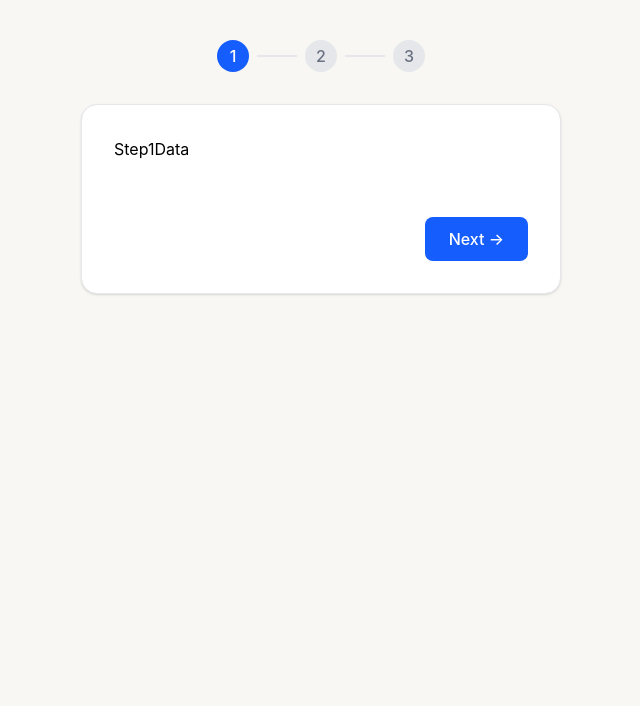
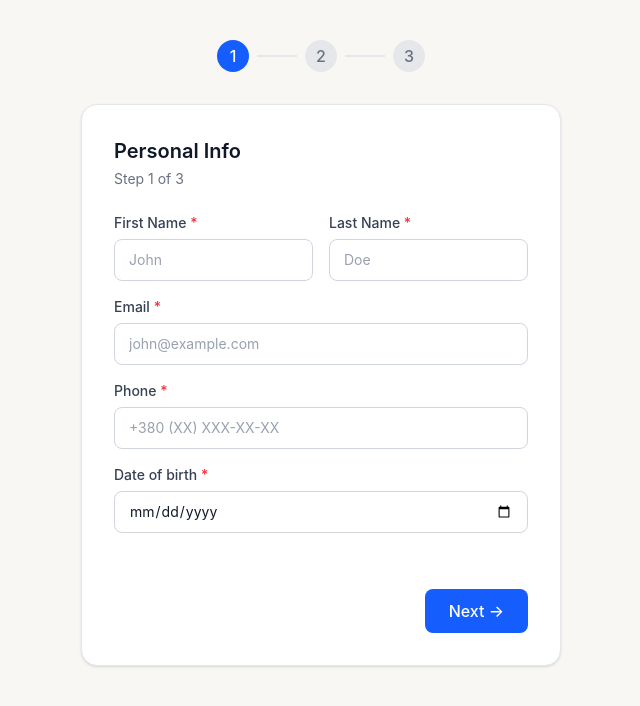
Before and after one commit to Nabeyko/multi-step-form, a React (Vite) app: page / in a window 1280 px wide. Shown: the top 706 px of the page, without its empty margins (319-959 px from the left). Built offline with nearby package versions, Linux system fonts and the light colour scheme.

Commit message:
feat: implement step 1 personal info form with validation

```diff
--- a/src/App.tsx
+++ b/src/App.tsx
@@ -2,9 +2,39 @@ import { useState } from "react";
 import { StepIndicator } from "./components/StepIndicator";
 import { MultiStepForm } from "./components/MultiStepForm";
 import { ButtonBack, ButtonNext, ButtonSubmit } from "./components/Button";
+import type { FormData } from "./types/form";
+
+const initialFormData: FormData = {
+  step1: {
+    firstName: "",
+    lastName: "",
+    email: "",
+    phone: "",
+    dateOfBirth: "",
+  },
+  step2: {
+    country: "",
+    city: "",
+    streetAddress: "",
+    zipCode: "",
+  },
+  step3: {
+    agreeTerms: false,
+    subscribe: false,
+  },
+};
 
 export const App = () => {
   const [currentStep, setCurrentStep] = useState<number>(1);
+  const [formData, setFormData] = useState<FormData>(initialFormData);
+
+  const handleNext = () => setCurrentStep((prev) => Math.min(prev + 1, 3));
+  const handleBack = () => setCurrentStep((prev) => Math.max(prev - 1, 1));
+
+  const handleSubmit = (event: React.FormEvent<HTMLFormElement>) => {
+    event.preventDefault();
+    console.log(JSON.stringify(formData, null, 2));
+  };
 
   return (
     <main className="min-h-screen bg-[#f8f7f3] flex flex-col items-center py-10 px-4">
@@ -13,16 +43,17 @@ export const App = () => {
       </header>
 
       <section className="w-full max-w-[480px] bg-white rounded-2xl shadow-sm border border-gray-200 p-6 md:p-8">
-        <MultiStepForm currentStep={currentStep} />
+        <MultiStepForm
+          currentStep={currentStep}
+          formData={formData}
+          setFormData={setFormData}
+          onSubmit={handleSubmit}
+        />
 
         <div className="flex justify-between w-full mt-8">
-          {currentStep > 1 ? <ButtonBack /> : <div />}
-
-          {currentStep < 3 && <ButtonNext />}
-
-          {currentStep === 3 && (
-            <ButtonSubmit />
-          )}
+          {currentStep > 1 ? <ButtonBack onClick={handleBack} /> : <div />}
+          {currentStep < 3 && <ButtonNext onClick={handleNext} />}
+          {currentStep === 3 && <ButtonSubmit />}
         </div>
       </section>
     </main>
--- a/src/components/Button.tsx
+++ b/src/components/Button.tsx
@@ -1,19 +1,25 @@
-export const ButtonNext = () => {
+interface ButtonProps {
+  onClick?: () => void;
+}
+
+export const ButtonNext = ({ onClick }: ButtonProps) => {
   return (
     <button
       className="bg-blue-600 text-white px-6 py-2.5 rounded-lg font-medium mt-6 hover:bg-blue-700 cursor-pointer transition-colors"
       type="button"
+      onClick={onClick}
     >
       Next →
     </button>
   );
 };
 
-export const ButtonBack = () => {
+export const ButtonBack = ({ onClick }: ButtonProps) => {
   return (
     <button
       className="bg-gray-200 text-gray-700 px-6 py-2.5 rounded-lg font-medium mt-6 hover:bg-gray-300 cursor-pointer transition-colors"
       type="button"
+      onClick={onClick}
     >
       ← Back
     </button>
--- a/src/components/MultiStepForm.tsx
+++ b/src/components/MultiStepForm.tsx
@@ -1,15 +1,34 @@
 import { Step1Data } from "../steps/Step1";
 import { Step2Address } from "../steps/Step2";
 import { Step3Confirmation } from "../steps/Step3";
+import type { FormData } from "../types/form";
 
-export const MultiStepForm = ({ currentStep }: { currentStep: number }) => {
-  const onSubmit = (event: React.FormEvent<HTMLFormElement>) => {
-    event.preventDefault();
-  }
+interface MultiStepFormProps {
+  currentStep: number;
+  formData: FormData;
+  setFormData: React.Dispatch<React.SetStateAction<FormData>>;
+  onSubmit: (event: React.FormEvent<HTMLFormElement>) => void;
+}
 
+export const MultiStepForm = ({
+  currentStep,
+  formData,
+  setFormData,
+  onSubmit,
+}: MultiStepFormProps) => {
   return (
     <form onSubmit={onSubmit}>
-      {currentStep === 1 && <Step1Data />}
+      {currentStep === 1 && (
+        <Step1Data
+          data={formData.step1}
+          onChange={(field, value) =>
+            setFormData((prev) => ({
+              ...prev,
+              step1: { ...prev.step1, [field]: value },
+            }))
+          }
+        />
+      )}
       {currentStep === 2 && <Step2Address />}
       {currentStep === 3 && <Step3Confirmation />}
     </form>
--- a/src/steps/Step1.tsx
+++ b/src/steps/Step1.tsx
@@ -1,5 +1,88 @@
-export const Step1Data = () => {
+import type { FormData } from "../types/form";
+
+interface Step1Props {
+  data: FormData["step1"];
+  onChange: (field: keyof FormData["step1"], value: string) => void;
+}
+
+export const Step1Data = ({ data, onChange }: Step1Props) => {
   return (
-    <p>Step1Data</p>
+    <div>
+      <h2 className="text-xl font-semibold text-gray-900 mb-1">Personal Info</h2>
+      <p className="text-sm text-gray-500 mb-6">Step 1 of 3</p>
+
+      <div className="flex flex-col gap-4">
+        <div className="grid grid-cols-2 gap-4">
+          <div className="flex flex-col gap-1.5">
+            <label htmlFor="firstName" className="text-sm font-medium text-gray-700">
+              First Name <span className="text-red-500">*</span>
+            </label>
+            <input
+              id="firstName"
+              type="text"
+              value={data.firstName}
+              placeholder="John"
+              onChange={(event) => onChange("firstName", event.target.value)}
+              className="w-full px-3.5 py-2.5 rounded-lg border border-gray-300 text-sm text-gray-900 placeholder-gray-400 outline-none focus:border-blue-500 focus:ring-2 focus:ring-blue-100 transition-colors"
+            />
+          </div>
+
+          <div className="flex flex-col gap-1.5">
+            <label htmlFor="lastName" className="text-sm font-medium text-gray-700">
+              Last Name <span className="text-red-500">*</span>
+            </label>
+            <input
+              id="lastName"
+              type="text"
+              value={data.lastName}
+              placeholder="Doe"
+              onChange={(event) => onChange("lastName", event.target.value)}
+              className="w-full px-3.5 py-2.5 rounded-lg border border-gray-300 text-sm text-gray-900 placeholder-gray-400 outline-none focus:border-blue-500 focus:ring-2 focus:ring-blue-100 transition-colors"
+            />
+          </div>
+        </div>
+
+        <div className="flex flex-col gap-1.5">
+          <label htmlFor="email" className="text-sm font-medium text-gray-700">
+            Email <span className="text-red-500">*</span>
+          </label>
+          <input
+            id="email"
+            type="email"
+            value={data.email}
+            placeholder="john@example.com"
+            onChange={(event) => onChange("email", event.target.value)}
+            className="w-full px-3.5 py-2.5 rounded-lg border border-gray-300 text-sm text-gray-900 placeholder-gray-400 outline-none focus:border-blue-500 focus:ring-2 focus:ring-blue-100 transition-colors"
+          />
+        </div>
+
+        <div className="flex flex-col gap-1.5">
+          <label htmlFor="phone" className="text-sm font-medium text-gray-700">
+            Phone <span className="text-red-500">*</span>
+          </label>
+          <input
+            id="phone"
+            type="tel"
+            value={data.phone}
+            placeholder="+380 (XX) XXX-XX-XX"
+            onChange={(event) => onChange("phone", event.target.value)}
+            className="w-full px-3.5 py-2.5 rounded-lg border border-gray-300 text-sm text-gray-900 placeholder-gray-400 outline-none focus:border-blue-500 focus:ring-2 focus:ring-blue-100 transition-colors"
+          />
+        </div>
+
+        <div className="flex flex-col gap-1.5">
+          <label htmlFor="dateOfBirth" className="text-sm font-medium text-gray-700">
+            Date of birth <span className="text-red-500">*</span>
+          </label>
+          <input
+            id="dateOfBirth"
+            type="date"
+            value={data.dateOfBirth}
+            onChange={(event) => onChange("dateOfBirth", event.target.value)}
+            className="w-full px-3.5 py-2.5 rounded-lg border border-gray-300 text-sm text-gray-900 outline-none focus:border-blue-500 focus:ring-2 focus:ring-blue-100 transition-colors"
+          />
+        </div>
+      </div>
+    </div>
   );
 };
```
